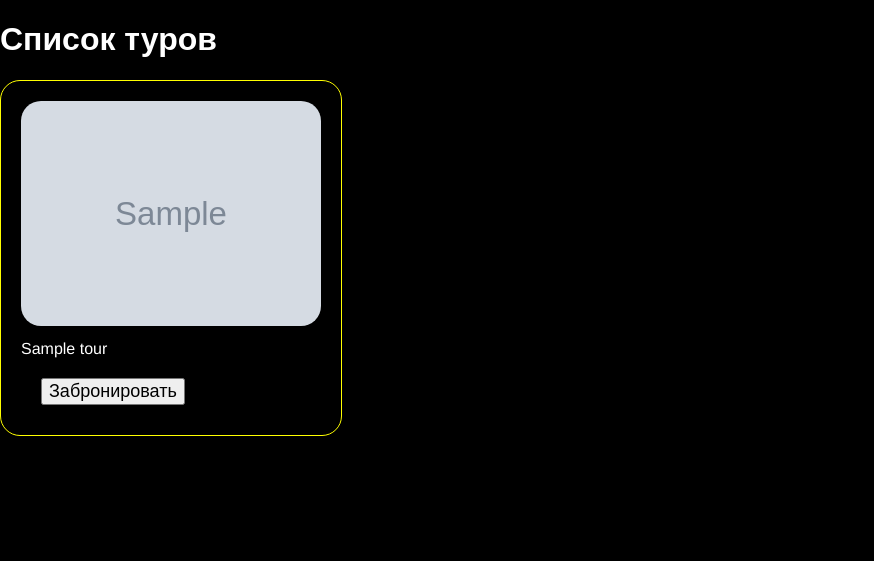
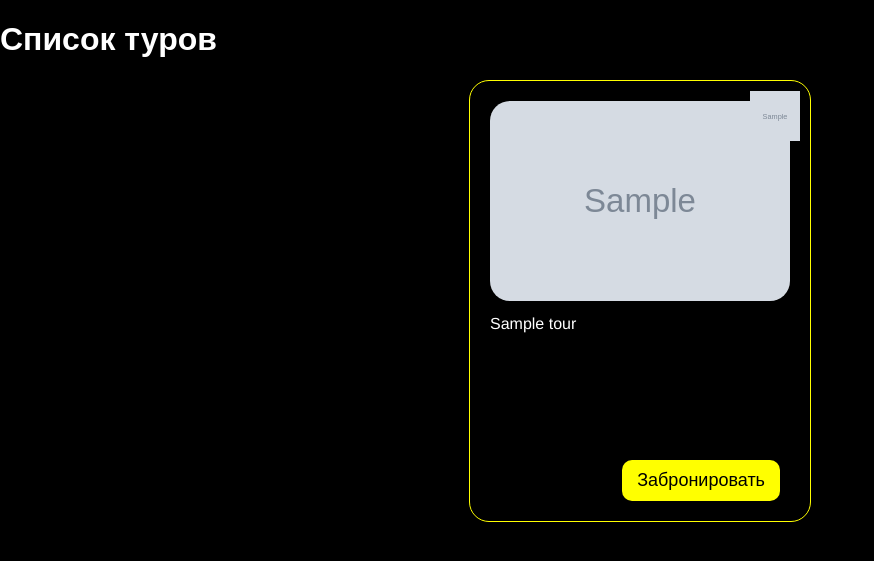
Before and after one commit to kristinka-st-6969/TravelAgencyDjango, a Django app: template test_server/test_site/templates/index.html in a window 1280 px wide. Shown: the top 561 px of the page, without its empty margins (0-874 px from the left). Run offline with Django 3.2, Linux system fonts and the light colour scheme; the template is opened without the code that fills it: most values are stand-ins (such as "Sample title", 1, 10 or a date in 2020); grey boxes marked "Sample" are stand-in pictures.

Commit message:
commitTwo

```diff
--- a/test_server/static/css/style.css
+++ b/test_server/static/css/style.css
@@ -8,6 +8,9 @@ body {
 
 .tour-block {
     display: flex;
+    gap: 20px;
+    flex-wrap: wrap;
+    justify-content: center;
 }
 
 .tour {
@@ -17,6 +20,14 @@ body {
     font-family: Helvetica, sans-serif;
     vertical-align: top;
     border-radius: 20px;
+    min-height: 400px;
+    position: relative;
+    transition: transform 0.3s ease, box-shadow 0.3s ease;
+}
+
+.tour:hover {
+    transform: scale(1.05);
+    box-shadow: 0px 10px 20px rgba(255, 255, 0, 0.5);
 }
 
 .tour-title {
@@ -25,10 +36,35 @@ body {
 
 .tour-img {
     width: 300px;
+    height: 200px;
+    object-fit: cover;
     border-radius: 20px;
 }
 
 .tour-button {
     margin: 10px 20px;
     font-size: 18px;
+    position: absolute;
+    bottom: 10px;
+    right: 10px;
+    background-color: yellow;
+    color: black;
+    border: none;
+    padding: 10px 15px;
+    border-radius: 10px;
+    cursor: pointer;
+    transition: background-color 0.3s ease, color 0.3s ease;
 }
+
+.tour-button:hover {
+    background-color: orange;
+    color: white;
+}
+
+.sale-icon {
+    position: absolute;
+    top: 10px;
+    right: 10px;
+    width: 50px;
+    height: 50px;
+}
--- a/test_server/test_site/templates/index.html
+++ b/test_server/test_site/templates/index.html
@@ -11,6 +11,9 @@
     <div class="tour-block">
         {% for tour in tours %}
             <div class="tour">
+                {% if forloop.first %}
+                    <img class="sale-icon" src="{{ sale_img }}" alt="Скидка">
+                {% endif %}
                 <img class="tour-img" src="{{ tour.img }}" alt="{{ tour.title }}">
                 <p class="tour-title">{{ tour.title }}</p>
                 <button class="tour-button">Забронировать</button>
--- a/test_server/test_site/views.py
+++ b/test_server/test_site/views.py
@@ -4,6 +4,7 @@ from django.templatetags.static import static
 def index_page(request):
     context = {
         "page_name": "Туристическое агентство",
+        "sale_img": static("images/sale1.png"),
         "tours": [
             {
                 "title": "Экскурсия по городу",
```
Also changed, not shown: test_server/static/images/sale.png (deleted), test_server/static/images/sale1.png (added).
